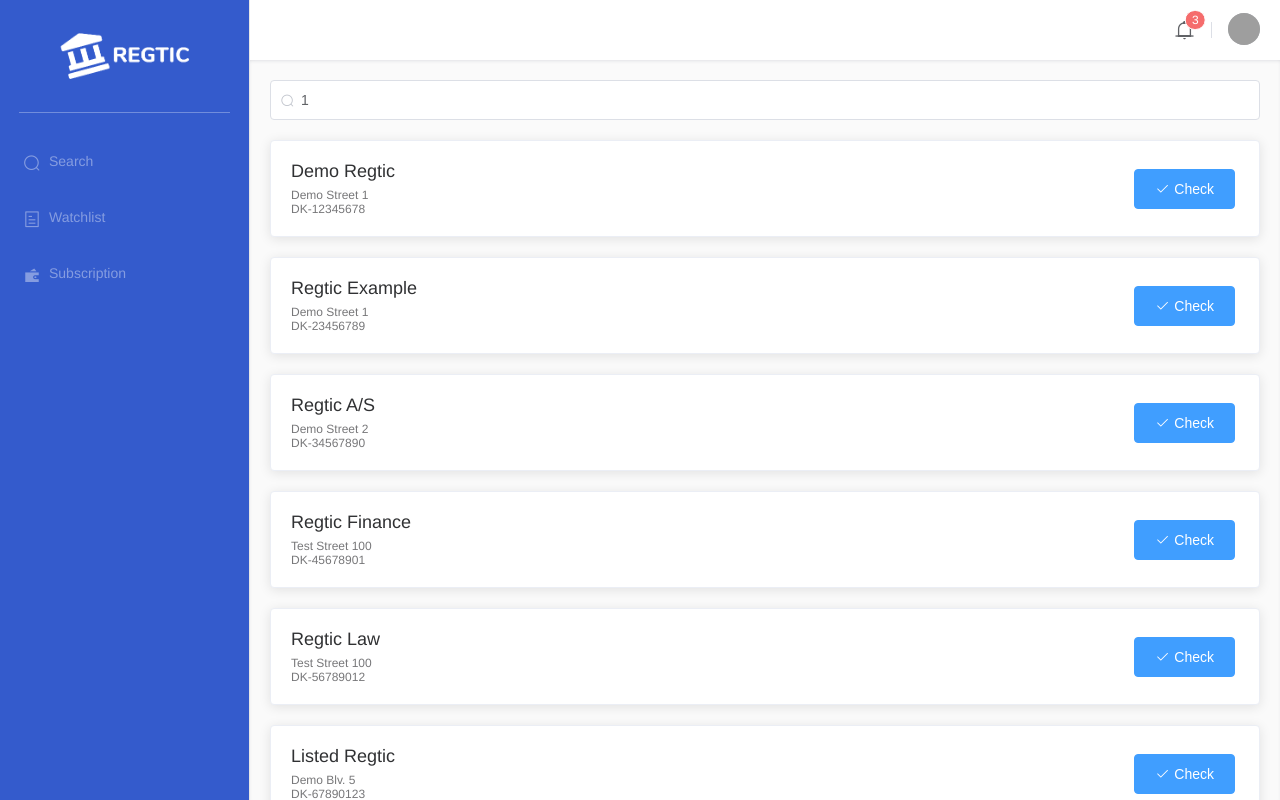
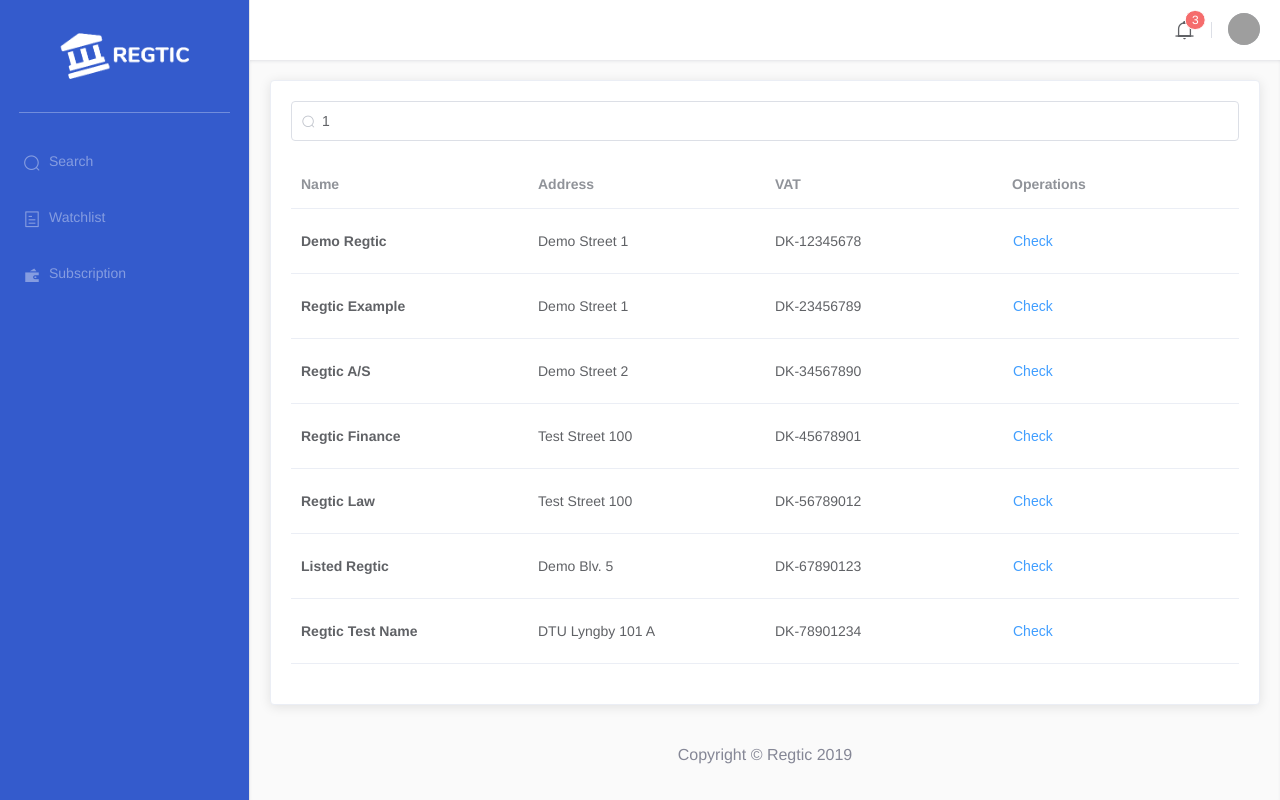
Before and after one commit to alexdor/regtic, a Vue app in the folder app/: page /search/1 in a window 1280 px wide. Built offline with nearby package versions, Linux system fonts and the light colour scheme; grey boxes are pictures that could not be loaded; the HTML template or start-up script is replaced by a standard one.

Commit message:
Changed search results to be a table (unsure if I like this hmm...)

```diff
--- /dev/null
+++ b/app/src/components/SearchResultsTable.vue
@@ -0,0 +1,42 @@
+<template>
+  <el-table :data="data">
+    <el-table-column label="Name">
+      <template slot-scope="scope">
+        <span class="name">
+          {{ scope.row.name }}
+        </span>
+      </template>
+    </el-table-column>
+    <el-table-column prop="address" label="Address" />
+    <el-table-column prop="vat" label="VAT" />
+    <el-table-column fixed="right" label="Operations">
+      <template slot-scope="scope">
+        <router-link :to="'/company/' + scope.row.id">
+          <el-button type="text">
+            Check
+          </el-button>
+        </router-link>
+      </template>
+    </el-table-column>
+  </el-table>
+</template>
+
+<script lang="ts">
+import { Component, Vue, Prop } from "vue-property-decorator";
+
+@Component
+export default class SearchResultsTable extends Vue {
+  @Prop({ default: false })
+  data!: [];
+}
+</script>
+
+<style lang="scss" scoped>
+.el-table {
+  width: 100%;
+}
+
+.name {
+  font-weight: 700;
+}
+</style>
--- a/app/src/views/SearchResults.vue
+++ b/app/src/views/SearchResults.vue
@@ -1,24 +1,11 @@
 <template>
   <div class="full-height">
-    <SearchInput :initialSearchStr="searchStr" @search="search()" />
-    <div class="align-center" v-if="loading">
-      <VclTable class="loading-screen" :rows="17" :columns="5" />
-    </div>
-    <el-card
-      class="vertical-spacing"
-      v-for="company in results"
-      :key="company.id"
-    >
-      <span class="text-large">{{ company.name }}</span>
-      <router-link :to="'/company/' + company.id">
-        <el-button class="right-button" type="primary" icon="el-icon-check"
-          >Check</el-button
-        >
-      </router-link>
-      <div class="body">
-        <p>{{ company.address }}</p>
-        <p>{{ company.vat }}</p>
+    <el-card>
+      <SearchInput :initialSearchStr="searchStr" @search="search()" />
+      <div class="align-center" v-if="loading">
+        <VclTable class="loading-screen" :rows="15" :columns="10" />
       </div>
+      <SearchResultsTable class="vertical-spacing" v-else :data="results" />
     </el-card>
   </div>
 </template>
@@ -27,6 +14,7 @@
 import api from "@/utils/mockapi";
 import { Component, Vue } from "vue-property-decorator";
 import SearchInput from "@/components/SearchInput.vue";
+import SearchResultsTable from "@/components/SearchResultsTable.vue";
 //@ts-ignore
 import { VclTable } from "vue-content-loading";
 //@ts-ignore
@@ -34,6 +22,7 @@ import { VclTable } from "vue-content-loading";
 @Component({
   components: {
     SearchInput,
+    SearchResultsTable,
     VclTable
   }
 })
```
